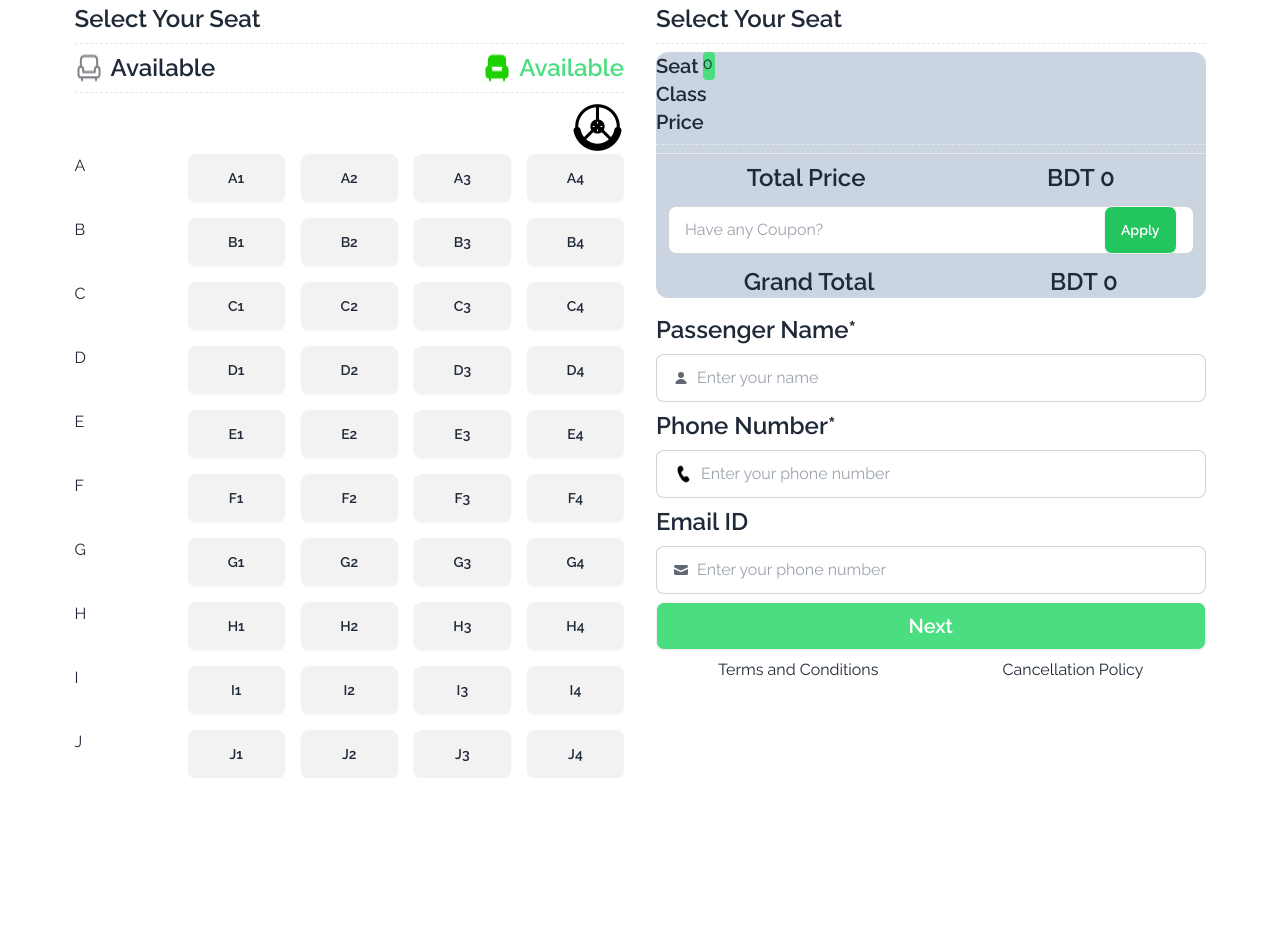
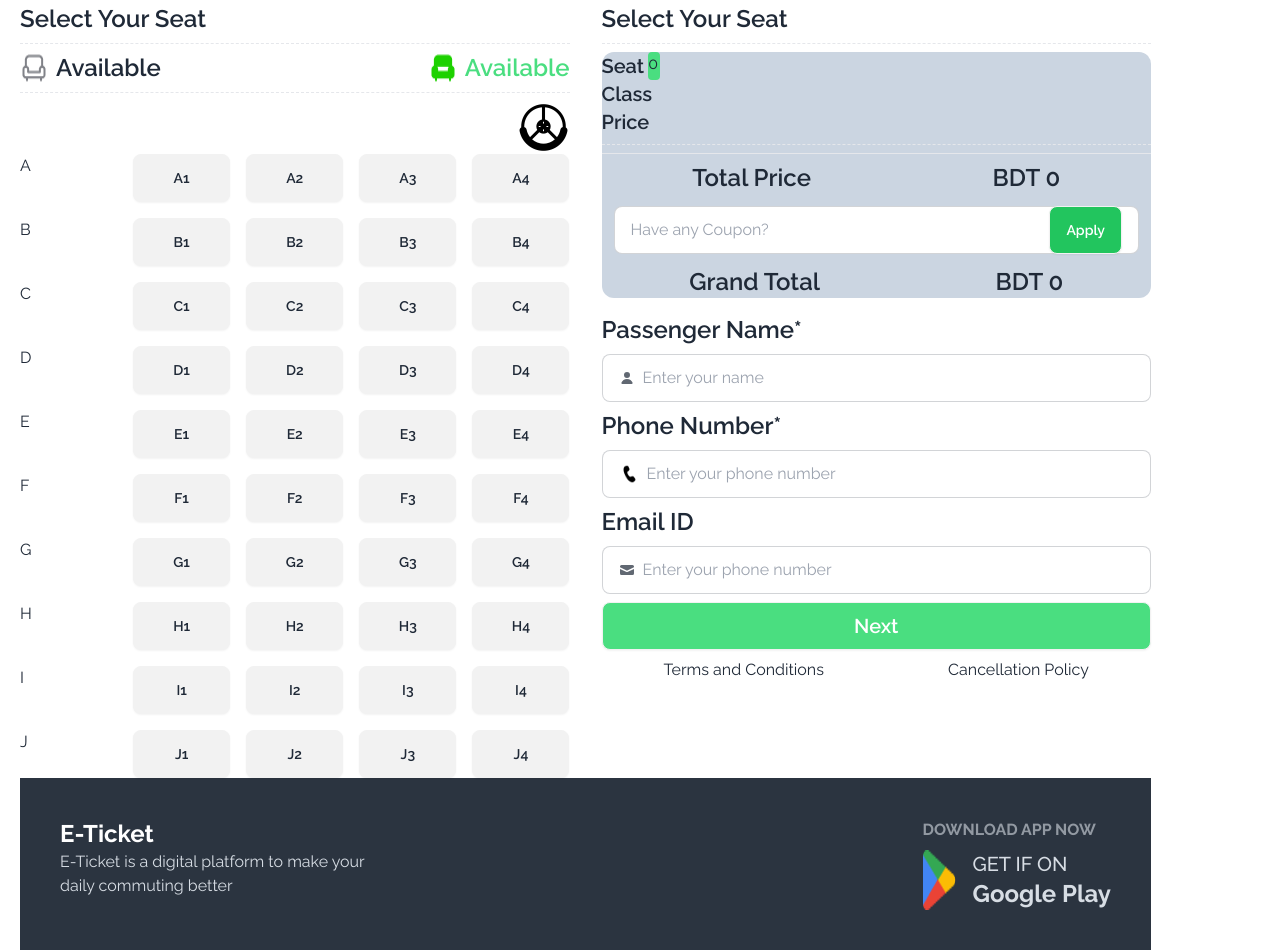
Before and after one commit to PeyalHasan/assainment-5, a plain HTML site: page index.html in a window 1280 px wide. Shown: the part 1468-2418 px from the top of the page. Before the commit the page ends 2246 px from the top, so only its background shows below. Drawn offline with nearby package versions, Linux system fonts and the light colour scheme.

Commit message:
complite footer

```diff
--- a/index.html
+++ b/index.html
@@ -22,12 +22,11 @@
         .inter {
             font-family: "Inter", sans-serif;
         }
-
     </style>
 </head>
 
-<body class="raleway container mx-auto px-2 lg:px-5 lg:max-w-[1171px] ">
-    <header>
+<body class="raleway  px-2 lg:px-5 lg:max-w-[1171px] ">
+    <header class="container mx-auto">
         <!--Navbar-->
         <div class="navbar ">
             <div class="navbar-start">
@@ -101,7 +100,7 @@
         </div>
     </header>
 
-    <main>
+    <main class="container mx-auto">
         <section>
             <!--Bet offers for you-->
             <h3 class="text-xl font-bold text-center my-5">Best offers for you</h3>
@@ -322,7 +321,11 @@
                             Passenger Name*
                         </h2>
                         <label class="input input-bordered flex items-center gap-2">
-                        <svg xmlns="http://www.w3.org/2000/svg" viewBox="0 0 16 16" fill="currentColor" class="w-4 h-4 opacity-70"><path d="M8 8a3 3 0 1 0 0-6 3 3 0 0 0 0 6ZM12.735 14c.618 0 1.093-.561.872-1.139a6.002 6.002 0 0 0-11.215 0c-.22.578.254 1.139.872 1.139h9.47Z" /></svg>
+                            <svg xmlns="http://www.w3.org/2000/svg" viewBox="0 0 16 16" fill="currentColor"
+                                class="w-4 h-4 opacity-70">
+                                <path
+                                    d="M8 8a3 3 0 1 0 0-6 3 3 0 0 0 0 6ZM12.735 14c.618 0 1.093-.561.872-1.139a6.002 6.002 0 0 0-11.215 0c-.22.578.254 1.139.872 1.139h9.47Z" />
+                            </svg>
                             <input type="text" class="grow" placeholder="Enter your name" />
                         </label>
                         <h2 class="text-2xl font-semibold my-2">
@@ -336,17 +339,25 @@
                             Email ID
                         </h2>
                         <label class="input input-bordered flex items-center gap-2">
-                        <svg xmlns="http://www.w3.org/2000/svg" viewBox="0 0 16 16" fill="currentColor" class="w-4 h-4 opacity-70"><path d="M2.5 3A1.5 1.5 0 0 0 1 4.5v.793c.026.009.051.02.076.032L7.674 8.51c.206.1.446.1.652 0l6.598-3.185A.755.755 0 0 1 15 5.293V4.5A1.5 1.5 0 0 0 13.5 3h-11Z" /><path d="M15 6.954 8.978 9.86a2.25 2.25 0 0 1-1.956 0L1 6.954V11.5A1.5 1.5 0 0 0 2.5 13h11a1.5 1.5 0 0 0 1.5-1.5V6.954Z" /></svg>
+                            <svg xmlns="http://www.w3.org/2000/svg" viewBox="0 0 16 16" fill="currentColor"
+                                class="w-4 h-4 opacity-70">
+                                <path
+                                    d="M2.5 3A1.5 1.5 0 0 0 1 4.5v.793c.026.009.051.02.076.032L7.674 8.51c.206.1.446.1.652 0l6.598-3.185A.755.755 0 0 1 15 5.293V4.5A1.5 1.5 0 0 0 13.5 3h-11Z" />
+                                <path
+                                    d="M15 6.954 8.978 9.86a2.25 2.25 0 0 1-1.956 0L1 6.954V11.5A1.5 1.5 0 0 0 2.5 13h11a1.5 1.5 0 0 0 1.5-1.5V6.954Z" />
+                            </svg>
                             <input type="text" class="grow" placeholder="Enter your phone number" />
                         </label>
 
                         <button class="btn w-full bg-green-400 my-2 text-xl text-white">Next</button>
                         <div class="flex justify-around">
                             <div>
-                            <a target="_blank" href="https://policies.google.com/terms?hl=en-US">Terms and Conditions</a>
+                                <a target="_blank" href="https://policies.google.com/terms?hl=en-US">Terms and
+                                    Conditions</a>
                             </div>
                             <div>
-                            <a target="_blank" href="https://policies.google.com/privacy?hl=en-US">Cancellation Policy</a>
+                                <a target="_blank" href="https://policies.google.com/privacy?hl=en-US">Cancellation
+                                    Policy</a>
                             </div>
                         </div>
                     </div>
@@ -357,7 +368,23 @@
     </main>
 
     <footer>
+        <footer class=" lg:flex justify-between p-10 bg-neutral text-neutral-content">
+            <aside>
+                <h1 class="text-2xl font-bold text-white">E-Ticket</h1>
+                <p>E-Ticket is a digital platform to make your <br> daily commuting better</p>
+            </aside>
+            <nav>
+                <h6 class="footer-title">Download app now</h6>
+                <div class="flex gap-4">
+                    <img src="images/playstore.png" alt="">
+                    <div>
+                        <h4 class="text-xl font-medium">GET IF ON</h4>
+                        <h3 class="text-2xl font-bold">Google Play</h3>
+                    </div>
+                </div>
+            </nav>
 
+        </footer>
     </footer>
 </body>
 
```
Lines whose indentation alone changed are shown as unchanged.
